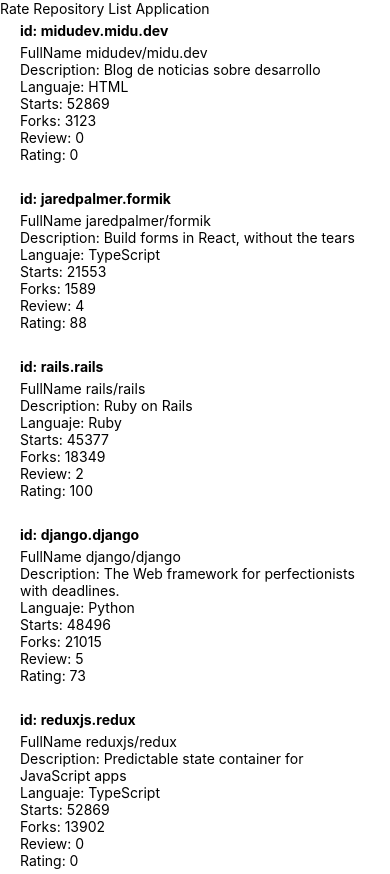
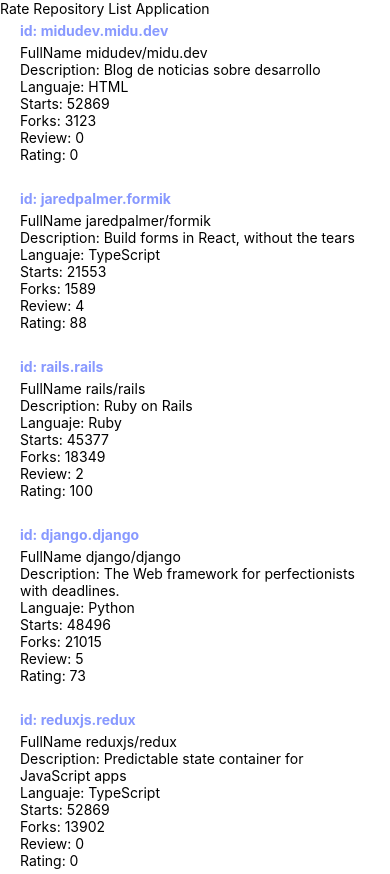
Before and after one commit to AntonioJRuizG/repository-rate-app, a React Native app: screen / in a window 390 px wide. Built offline with nearby package versions, Linux system fonts and the light colour scheme.

Commit message:
Improve styling with StyleSheet

```diff
--- a/src/components/RepositoryListItem.jsx
+++ b/src/components/RepositoryListItem.jsx
@@ -1,12 +1,22 @@
-import { View, Text } from 'react-native';
+import { View, Text, StyleSheet } from 'react-native';
+
+const styles = StyleSheet.create({
+	container: {
+		padding: 20,
+		paddingBottom: 5,
+		paddingTop: 5,
+	},
+	strong: {
+		color: '#89f',
+		fontWeight: 'bold',
+		marginBottom: 5,
+	},
+});
 
 const RepositoryListItem = (item) => {
 	return (
-		<View
-			key={item.id}
-			style={{ padding: 20, paddingBottom: 5, paddingTop: 5 }}
-		>
-			<Text style={{ fontWeight: 'bold', marginBottom: 5 }}>id: {item.id}</Text>
+		<View key={item.id} style={styles.container}>
+			<Text style={styles.strong}>id: {item.id}</Text>
 			<Text>FullName {item.fullName}</Text>
 			<Text>Description: {item.description}</Text>
 			<Text>Languaje: {item.language}</Text>
```
